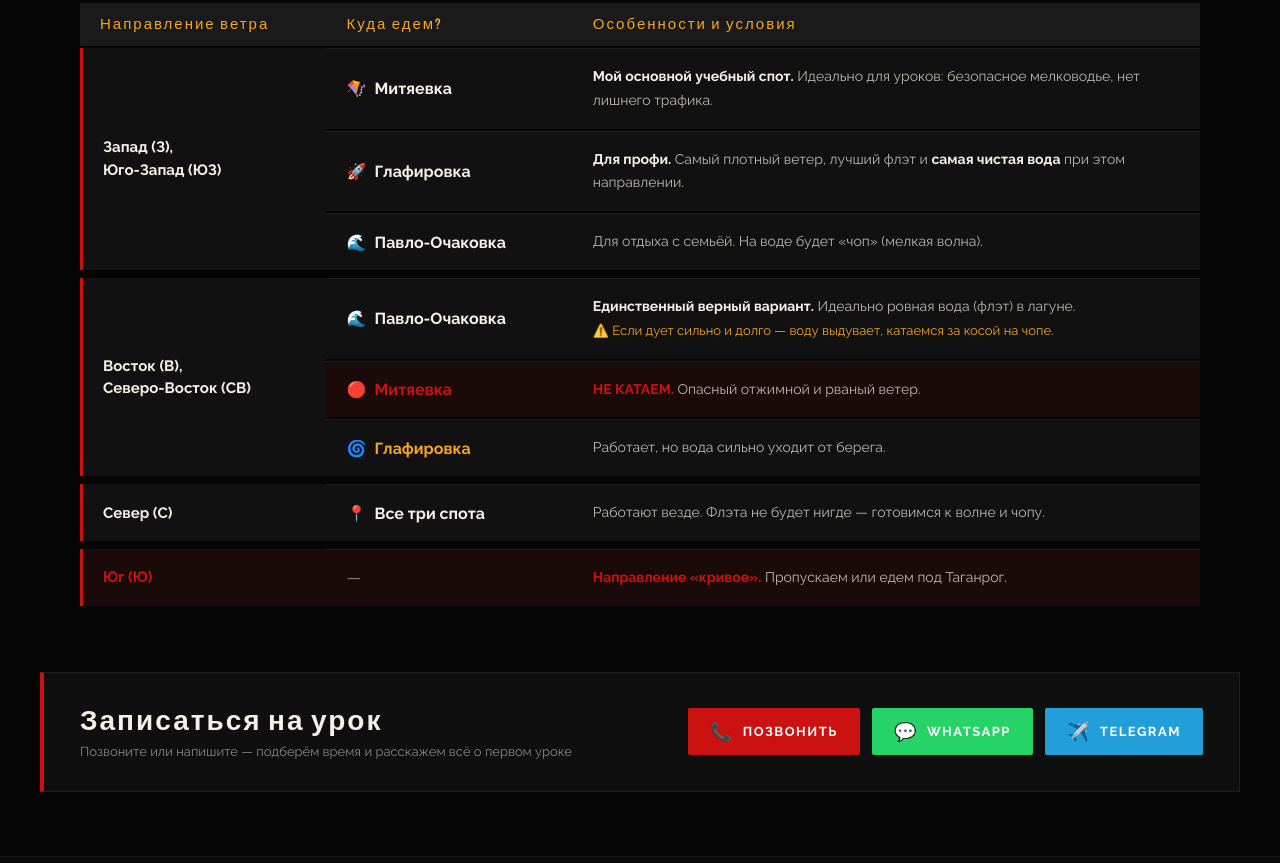
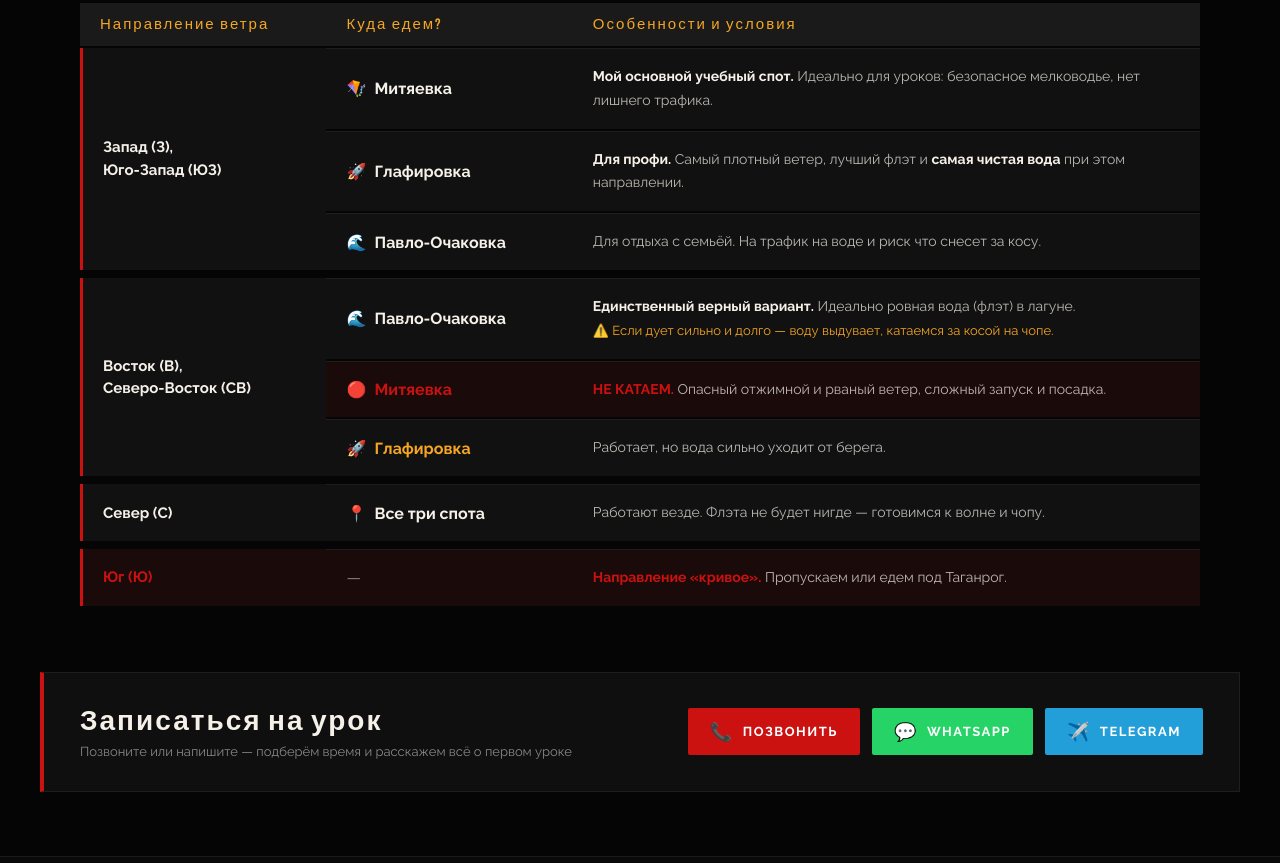
Before and after one commit to riderrx161/rostovx_site, a plain HTML site: page weather.html in a window 1280 px wide. Shown: the part 1126-1989 px from the top of the page. Drawn offline with Linux system fonts and the light colour scheme; a script that the page names is missing.

Commit message:
Update weather.html

```diff
--- a/weather.html
+++ b/weather.html
@@ -396,7 +396,7 @@
           </tr>
           <tr>
             <td style="background:#111; padding:16px 20px; border-top:1px solid #1e1e1e; vertical-align:middle;">🌊 &nbsp;<span style="font-weight:700;color:var(--white);">Павло-Очаковка</span></td>
-            <td style="background:#111; padding:16px 20px; border-top:1px solid #1e1e1e; font-size:14px; color:rgba(245,240,232,0.75); line-height:1.7;">Для отдыха с семьёй. На воде будет «чоп» (мелкая волна).</td>
+            <td style="background:#111; padding:16px 20px; border-top:1px solid #1e1e1e; font-size:14px; color:rgba(245,240,232,0.75); line-height:1.7;">Для отдыха с семьёй. На трафик на воде и риск что снесет за косу.</td>
           </tr>
 
           <tr><td colspan="3" style="padding:2px; background:var(--darker);"></td></tr>
@@ -409,10 +409,10 @@
           </tr>
           <tr>
             <td style="background:#1a0a0a; padding:16px 20px; border-top:1px solid #1e1e1e; vertical-align:middle;">🔴 &nbsp;<span style="font-weight:700;color:#cc1111;">Митяевка</span></td>
-            <td style="background:#1a0a0a; padding:16px 20px; border-top:1px solid #1e1e1e; font-size:14px; color:rgba(245,240,232,0.75); line-height:1.7;"><strong style="color:#cc1111;">НЕ КАТАЕМ.</strong> Опасный отжимной и рваный ветер.</td>
+            <td style="background:#1a0a0a; padding:16px 20px; border-top:1px solid #1e1e1e; font-size:14px; color:rgba(245,240,232,0.75); line-height:1.7;"><strong style="color:#cc1111;">НЕ КАТАЕМ.</strong> Опасный отжимной и рваный ветер, сложный запуск и посадка.</td>
           </tr>
           <tr>
-            <td style="background:#111; padding:16px 20px; border-top:1px solid #1e1e1e; vertical-align:middle;">🌀 &nbsp;<span style="font-weight:700;color:var(--gold);">Глафировка</span></td>
+            <td style="background:#111; padding:16px 20px; border-top:1px solid #1e1e1e; vertical-align:middle;">🚀 &nbsp;<span style="font-weight:700;color:var(--gold);">Глафировка</span></td>
             <td style="background:#111; padding:16px 20px; border-top:1px solid #1e1e1e; font-size:14px; color:rgba(245,240,232,0.75); line-height:1.7;">Работает, но вода сильно уходит от берега.</td>
           </tr>
 
```
